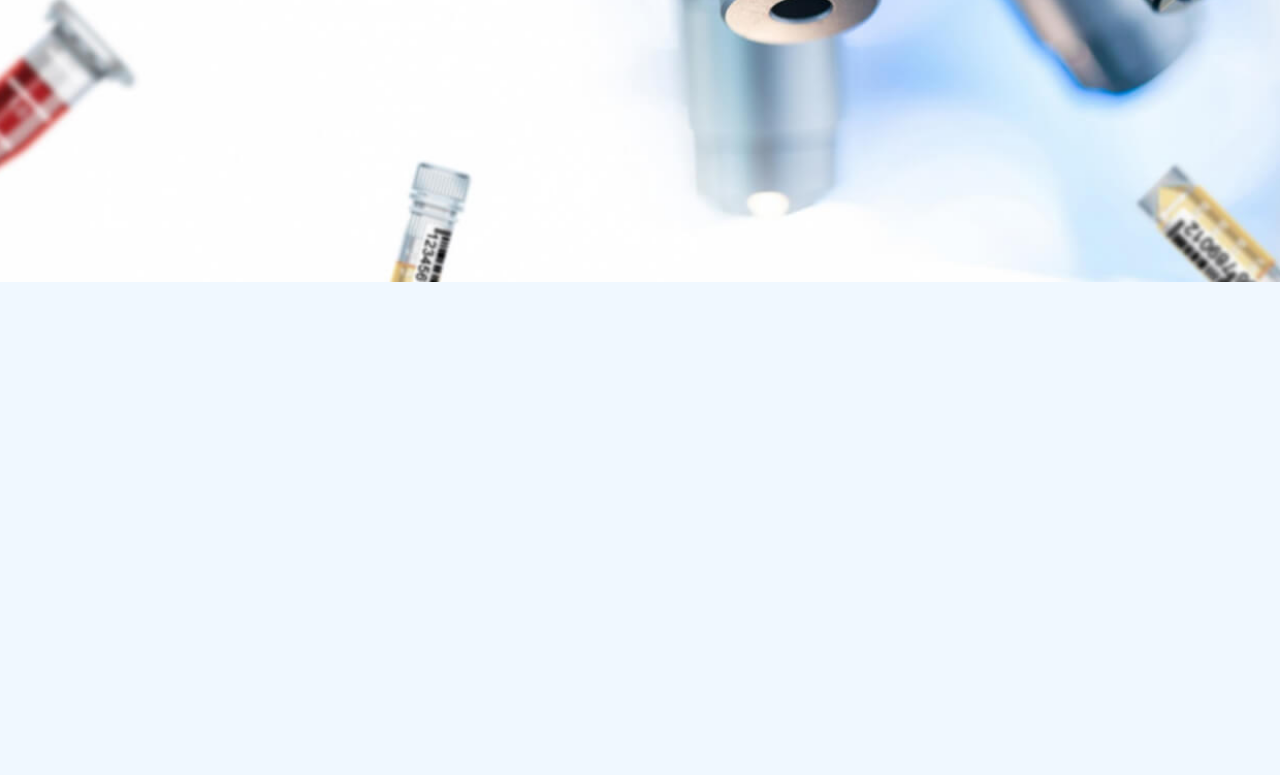
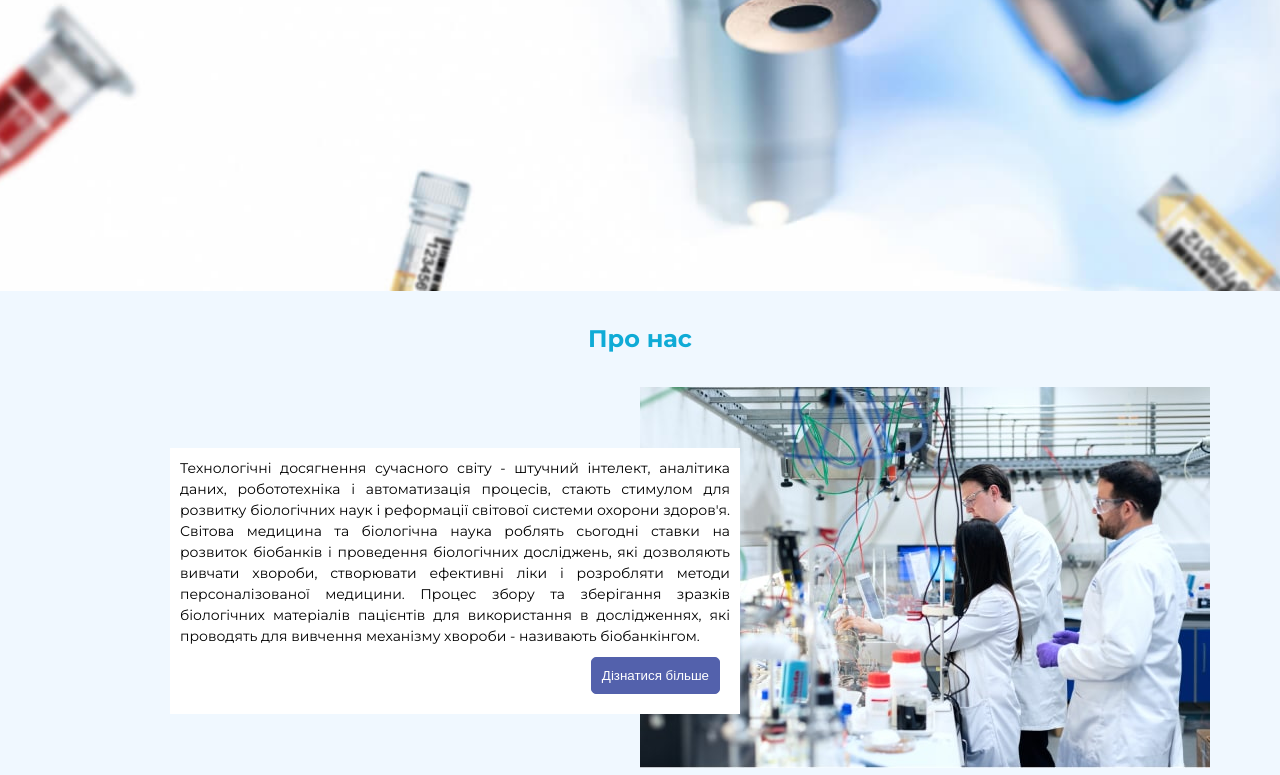
Before and after one commit to artemandrosenko/ArtemAndrosenko.github.io, a website: page bioscience/src/index.html in a window 1280 px wide. Shown: the part 516-1291 px from the top of the page. Before the commit the page ends 800 px from the top, so only its background shows below. Drawn offline with Linux system fonts and the light colour scheme.

Commit message:
Add about-us section

```diff
--- a/bioscience/src/index.html
+++ b/bioscience/src/index.html
@@ -54,7 +54,7 @@
             </div>
             <nav class="header__nav nav">
                 <ul class="nav__list">
-                    <li class="nav__item"><a class="nav__link" href="#">Про нас</a></li>
+                    <li class="nav__item"><a class="nav__link" href="#about-us">Про нас</a></li>
                     <li class="nav__item"><a class="nav__link" href="#">Чому ми?</a></li>
                     <li class="nav__item"><a class="nav__link" href="#">Послуги</a></li>
                     <li class="nav__item"><a class="nav__link" href="#">Пацієнту</a></li>
@@ -71,6 +71,30 @@
         </div>
     </section>
 
+    <section id="about-us" class="section__about-us about-us">
+        <div class="wrapper">
+            <h2 class="section__heading">Про нас</h2>
+            <article class="section__article">
+                <div class="section__description">
+                    <p>Технологічні досягнення сучасного світу - штучний інтелект, аналітика даних, робототехніка і автоматизація процесів, стають стимулом для розвитку біологічних наук і реформації світової системи охорони здоров'я. Світова медицина та біологічна наука роблять сьогодні ставки на розвиток біобанків і проведення біологічних досліджень, які дозволяють вивчати хвороби, створювати ефективні ліки і розробляти методи персоналізованої медицини. Процес збору та зберігання зразків біологічних матеріалів пацієнтів для використання в дослідженнях, які проводять для вивчення механізму хвороби - називають біобанкінгом.</p>
+                    <button class="section__btn">Дізнатися більше</button>
+                </div>
+                <div class="section__img-box">
+                    <img class="section__img"
+                        srcset="./img/about-us-500.jpg 500w,
+                                ./img/about-us-570.jpg 570w,
+                                ./img/about-us-720.jpg 720w"
+                        sizes="(max-width: 500px) 470px,
+                                (max-width: 768px) 720px,
+                                (min-width: 992px) 570px"
+                        src="img/logo.png"
+                        alt="laboratory">
+                </div>
+            </article>
+        </div>
+    </section>
+
+
     <script src="js/main.js"></script>
 </body>
 </html>
--- a/bioscience/src/js/main.js
+++ b/bioscience/src/js/main.js
@@ -1,6 +1,7 @@
 const body = document.querySelector('body');
 const hamburgerBtn = document.querySelector('.header__hamburger');
 const headerNav = document.querySelector('.header__nav');
+const navItem = document.querySelectorAll('.nav__item');
 
 hamburgerBtn.addEventListener('click', () => {
     hamburgerBtn.classList.toggle('open');
@@ -8,3 +9,14 @@ hamburgerBtn.addEventListener('click', () => {
 
     headerNav.classList.contains('active') ? body.style.cssText = 'overflow: hidden' : body.style.cssText = 'overflow: visible';
 });
+
+navItem.forEach((item) => {
+    item.addEventListener('click', (event) => {
+        console.log(item);
+        if (event.target instanceof HTMLAnchorElement) {
+            hamburgerBtn.classList.remove('open');
+            headerNav.classList.remove('active');
+            body.style.cssText = 'overflow: visible'
+        }
+    });
+});
--- a/bioscience/src/sass/style.scss
+++ b/bioscience/src/sass/style.scss
@@ -21,8 +21,9 @@ html {
 
 body {
 	box-sizing: border-box;
+    background-color: var(--bg-main);
     font-size: 1.6rem;
-    background-color: var(--bg-main);
+    line-height: 1.5;
 }
 
 .img {
@@ -222,7 +223,8 @@ body {
     }
 }
 
-.hero {
+.section {
+    &__hero {
         position: relative;
         height: 80vh;
         background-image: url(../img/hero-500.jpg);
@@ -238,6 +240,63 @@ body {
         @media (min-width: 1281px) {
             background-image: url(../img/hero.jpg);
         }
+    }
+    &__heading {
+        margin: 30px 0;
+        color: var(--blue-light);
+        text-align: center;
+    }
+    &__article {
+        display: flex;
+        flex-direction: column;
+        @media (min-width: 992px) {
+            flex-direction: row;
+        }
+    }
+    &__description {
+        padding: 20px;
+        background-color: #fff;
+        font-size: 1.3rem;
+        text-align: justify;
+        @media (min-width: 992px) {
+            position: relative;
+            left: 100px;
+            width: 50%;
+            padding: 10px;
+            align-self: center;
+            font-size: 1.4rem;
+        }
+    }
+    &__img-box {
+        width: 100%;
+        order: -1;
+        @media (min-width: 992px) {
+            width: 50%;
+            order: 1;
+        }
+    }
+    &__btn {
+        float: right;
+        margin: 10px;
+        padding: 10px;
+        border: 1px solid var(--blue-dark);
+        border-radius: 5px;
+        background-color: var(--blue-dark);
+        color: #fff;
+        transition: all 1s;
+        cursor: pointer;
+        &:hover {
+            background-color: #fff;
+            color: var(--blue-dark);
+            transition: all 1s;
+        }
+    }
+    &__img {
+        width: 100%;
+    }
+}
+
+.hero {
     &__heading {
         position: absolute;
         top: 50%;
```
Also changed, not shown: bioscience/src/css/style.css, bioscience/src/img/about-us-500.jpg (added), bioscience/src/img/about-us-570.jpg (added), bioscience/src/img/about-us-720.jpg (added). Lines whose indentation alone changed are shown as unchanged.
